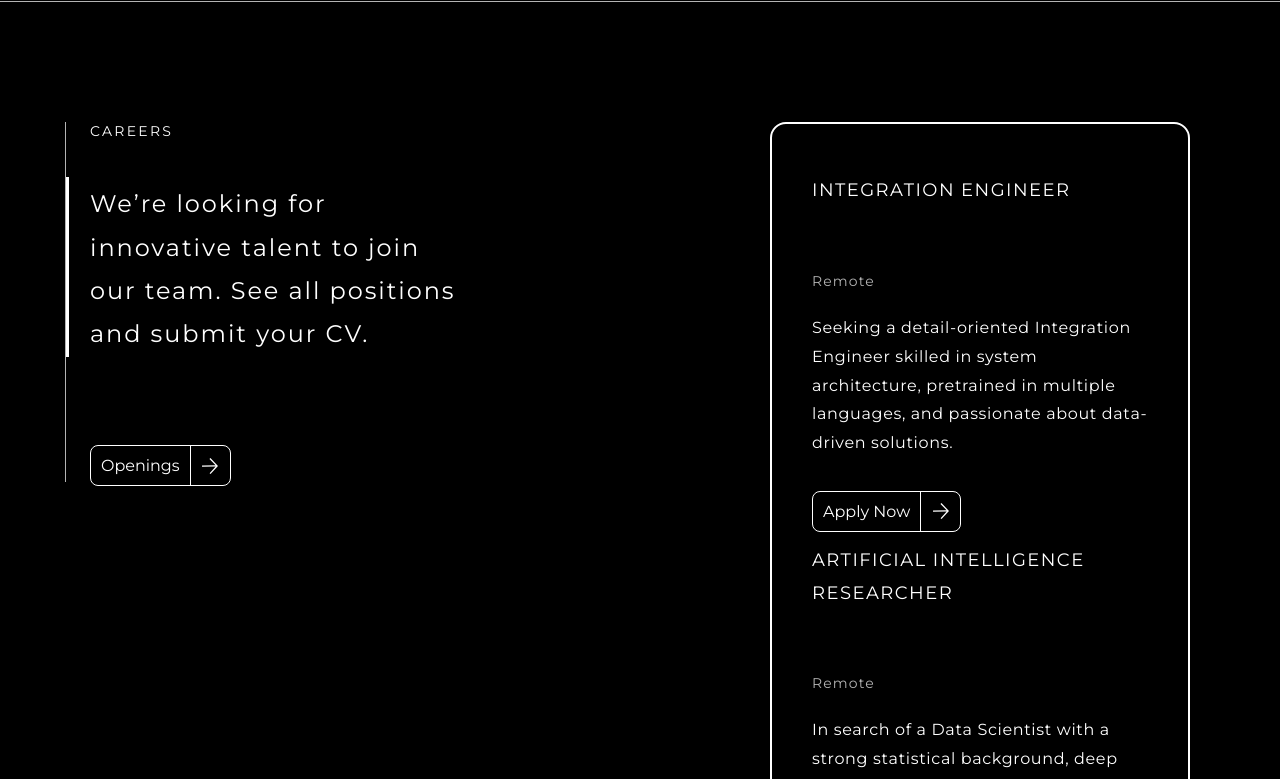
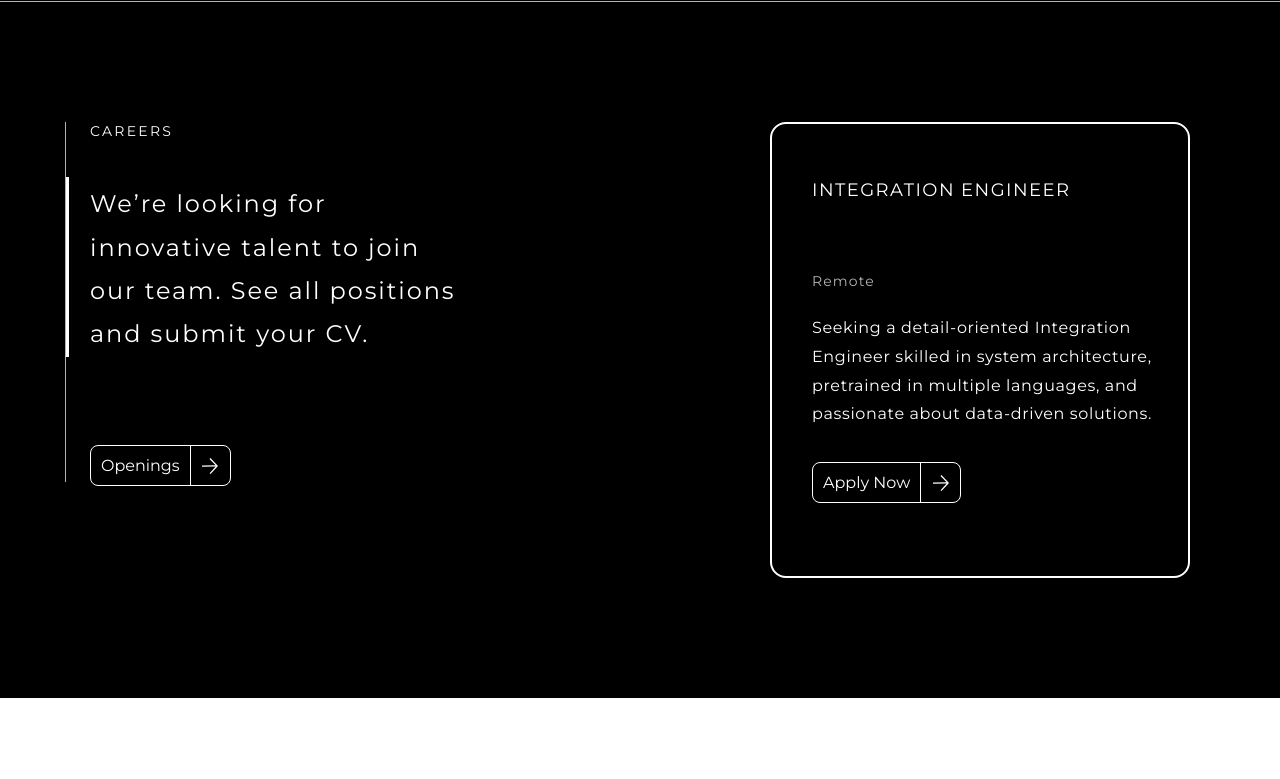
Before and after one commit to Moamal-2000/aster-information, a React (Vite) app: page / in a window 1280 px wide. Shown: the part 6540-7319 px from the top of the page. Built offline with nearby package versions, Linux system fonts and the light colour scheme.

Commit message:
feat: show slide by its index for CareersSlider

```diff
--- a/src/Components/Home/CareersSection/CareersSlider/CareerSlide/CareerSlide.jsx
+++ b/src/Components/Home/CareersSection/CareersSlider/CareerSlide/CareerSlide.jsx
@@ -1,9 +1,11 @@
 import Button from "../../../../Shared/Buttons/Button/Button";
 import s from "./CareerSlide.module.scss";
 
-const CareerSlide = ({ title, location, description }) => {
+const CareerSlide = ({ title, location, description, activeSlider }) => {
+  const activeClass = activeSlider ? s.active : "";
+
   return (
-    <div className={s.slide}>
+    <div className={`${s.slide} ${activeClass}`}>
       <h2 className={s.title}>{title}</h2>
 
       <p className={s.location}>
--- a/src/Components/Home/CareersSection/CareersSlider/CareerSlide/CareerSlide.module.scss
+++ b/src/Components/Home/CareersSection/CareersSlider/CareerSlide/CareerSlide.module.scss
@@ -2,6 +2,17 @@
 
 .slide {
   height: 370px;
+  position: absolute;
+  top: 50px;
+  left: 40px;
+  opacity: 0;
+  pointer-events: none;
+  transition: opacity 1s ease;
+
+  &.active {
+    opacity: 1;
+    pointer-events: all;
+  }
 }
 
 .title {
--- a/src/Components/Home/CareersSection/CareersSlider/CareersSlider.jsx
+++ b/src/Components/Home/CareersSection/CareersSlider/CareersSlider.jsx
@@ -1,8 +1,11 @@
+import { useState } from "react";
 import { careersSliderData } from "src/Data/staticData";
 import CareerSlide from "./CareerSlide/CareerSlide";
 import s from "./CareersSlider.module.scss";
 
 const CareersSlider = () => {
+  const [activeSlide, setActiveSlide] = useState(1);
+
   return (
     <div className={s.slider}>
       {careersSliderData.map(({ id, title, location, description }) => (
@@ -11,8 +14,11 @@ const CareersSlider = () => {
           title={title}
           location={location}
           description={description}
+          activeSlider={id === activeSlide}
         />
       ))}
+
+      <div className={s.slideSpace} />
 
       {/* <CareersPaginationDots */}
     </div>
--- a/src/Components/Home/CareersSection/CareersSlider/CareersSlider.module.scss
+++ b/src/Components/Home/CareersSection/CareersSlider/CareersSlider.module.scss
@@ -6,4 +6,9 @@
   width: 420px;
   border-radius: 16px;
   padding: 50px 40px 32px;
+  position: relative;
 }
+
+.slideSpace {
+  height: 370px;
+}
```
